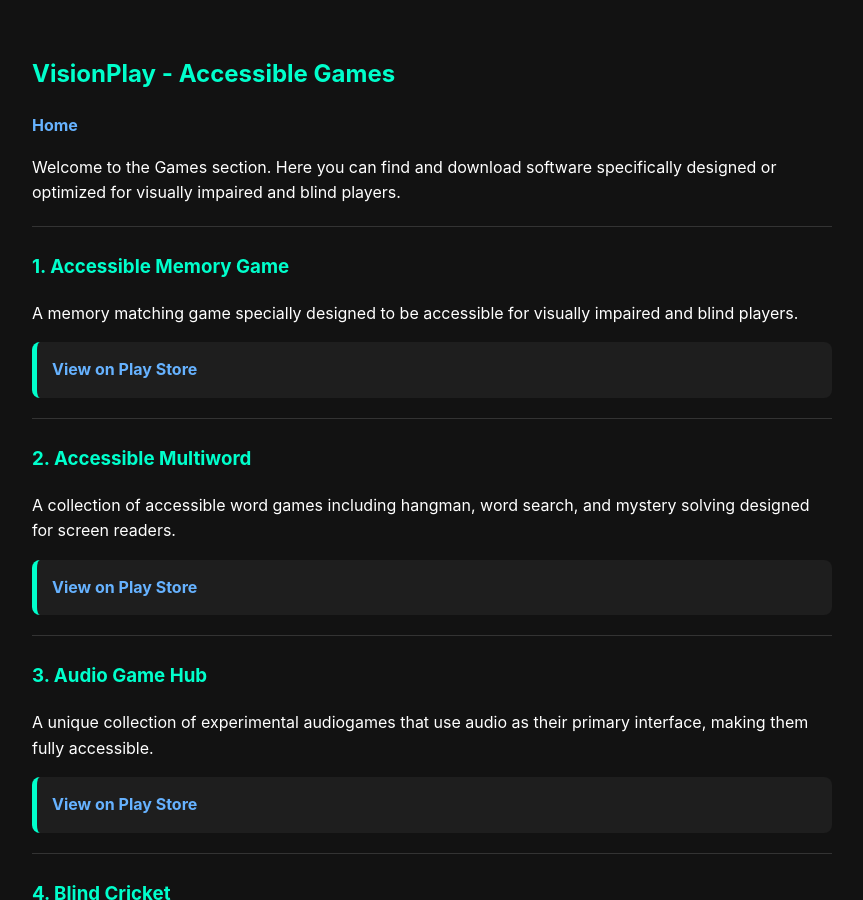
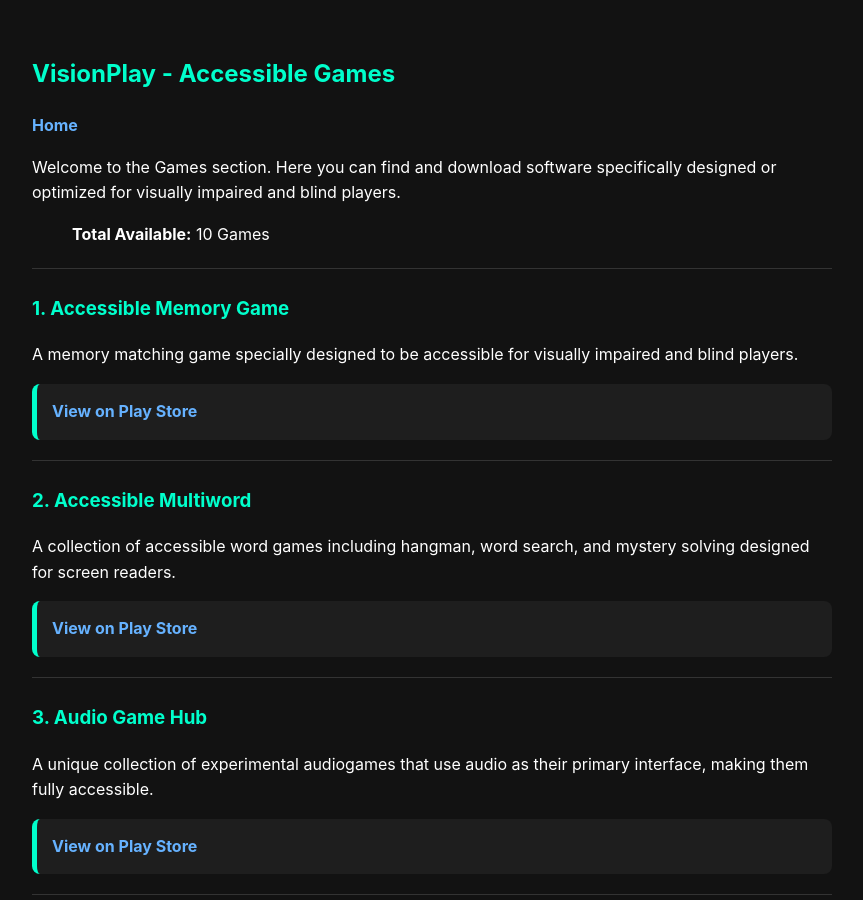
Before and after one commit to abhishekdey-hub/VisionPlay, a Jekyll site: the page built from games/index.md, in a window 1280 px wide and 900 px high. Shown: the whole window, without its empty margins (208-1071 px from the left). Built offline with Jekyll 4.4.1, drawn with Linux system fonts in a browser that asks for light colours.

Commit message:
Update index.md

```diff
--- a/games/index.md
+++ b/games/index.md
@@ -10,6 +10,8 @@ language: en
 [Home](../)
 
 Welcome to the Games section. Here you can find and download software specifically designed or optimized for visually impaired and blind players.
+
+> **Total Available:** 10 Games
 
 ---
 
```
